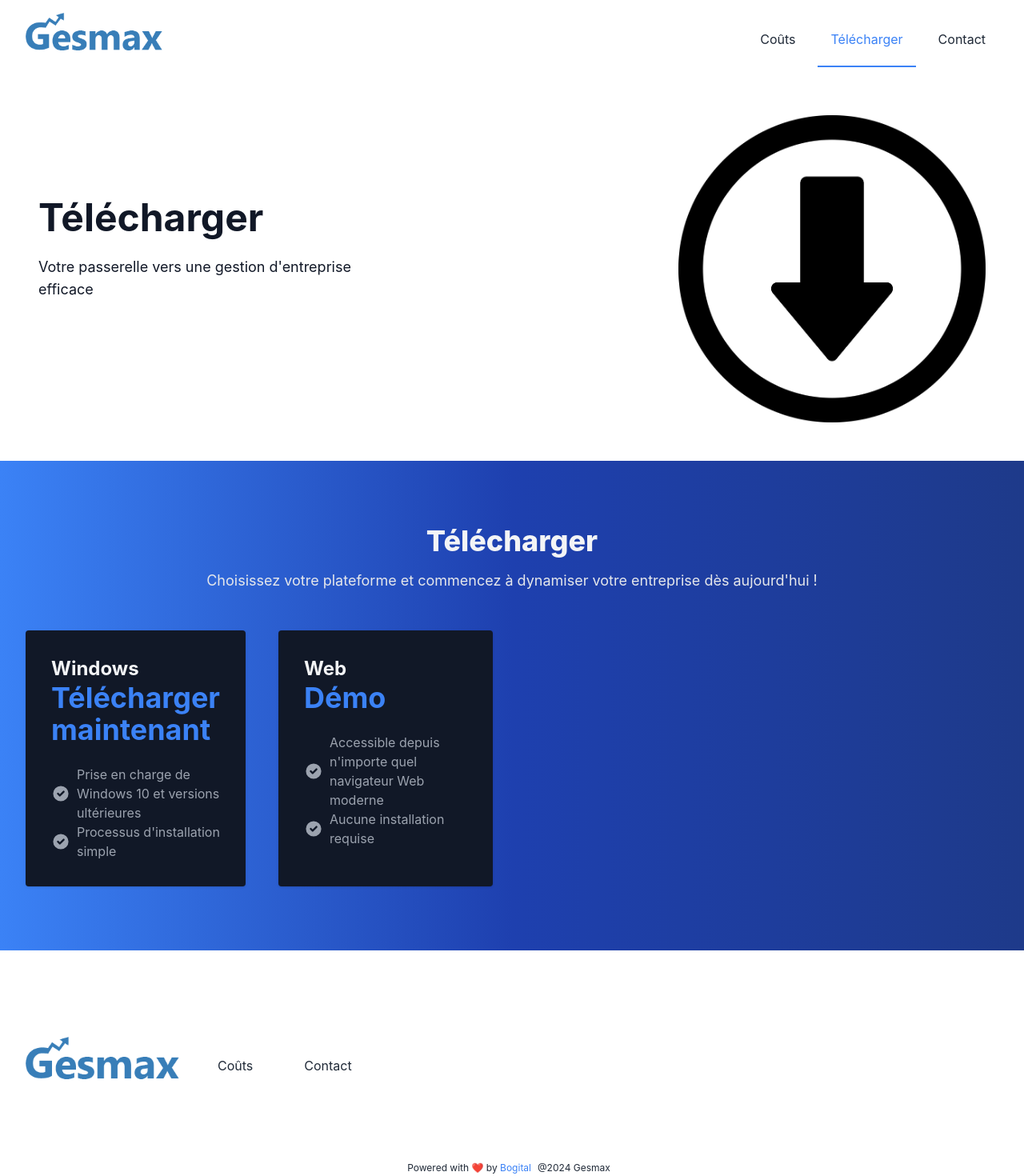
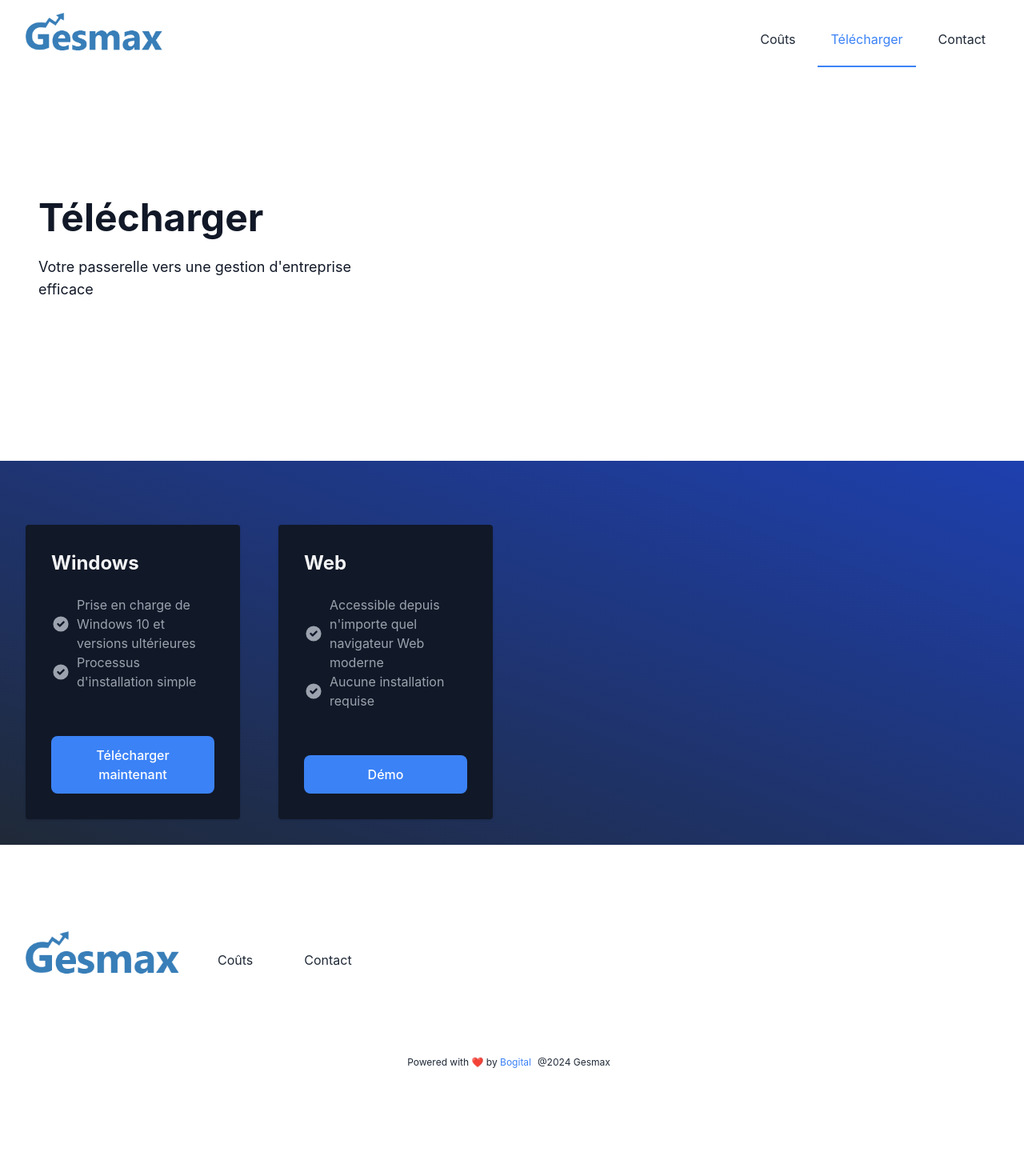
Before and after one commit to kamicodaxe/gesmax.web, a Next.js app: page /download in a window 1280 px wide. Shown: the top 1470 px of the page at 80% size. After the commit the page ends 1352 px from the top, so only its background shows below. Built offline with nearby package versions, Linux system fonts and the light colour scheme; no server answers.

Commit message:
Update Download UI

```diff
--- a/components/ui/download/download-component.tsx
+++ b/components/ui/download/download-component.tsx
@@ -1,6 +1,5 @@
 import type { NextPage } from 'next'
 import Link from 'next/link'
-import { TitleSubTitle } from '../title-subtitle';
 
 const SVGTickGray = () => (
 	<svg xmlns="http://www.w3.org/2000/svg" viewBox="0 0 20 20" fill="currentColor" className="flex-shrink-0 w-6 h-6">
@@ -14,20 +13,15 @@ interface Props {
 
 const DownloadComponent: NextPage<Props> = ({ locale }) => {
 	const s = strings[(locale || '').toLowerCase().includes('fr') ? 'fr' : 'en'];
-
 	return (
-		<section className="py-20 bg-gradient-to-r from-primary via-blue-800 to-blue-900 text-gray-100">
+		<section className="py-8 bg-gradient-to-bl from-blue-800 to-gray-800 text-gray-100">
 			<div className="container max-w-7xl px-4 mx-auto">
-				<TitleSubTitle title={s.download} subtitle={s.downloadText} />
 				<div className="mt-12 grid grid-cols-1 md:grid-cols-2 lg:grid-cols-4 gap-4">
 					{s.downloadLinks.map((link, index) => (
-						<div className="flex w-full mb-8 sm:px-4 md:w-full lg:mb-0" key={index}>
+						<div className="flex flex-col space-y-4 w-full mb-8 sm:px-4 md:w-full lg:mb-0" key={index}>
 							<div className="flex flex-col p-6 space-y-6 rounded shadow sm:p-8 bg-gray-900">
 								<div className="space-y-2">
 									<h4 className="text-2xl font-bold">{link.title}</h4>
-									<Link href={link.url}>
-										<a className="text-4xl font-bold text-primary">{link?.actionButton || s.downloadButton}</a>
-									</Link>
 								</div>
 								<ul className="flex-1 mb-6 text-gray-400">
 									{link.features.map((feature, index) => (
@@ -37,6 +31,11 @@ const DownloadComponent: NextPage<Props> = ({ locale }) => {
 										</li>
 									))}
 								</ul>
+								<div>
+									<Link href={link.url}>
+										<a className="button-primary">{link?.actionButton || s.downloadButton}</a>
+									</Link>
+								</div>
 							</div>
 						</div>
 					))}
--- a/pages/download.tsx
+++ b/pages/download.tsx
@@ -16,7 +16,7 @@ const Download: NextPage<Props> = ({ data }) => {
 
 	return (
 		<Layout locale={locale as string} title={strings.title} desc={strings.desc}>
-			<Header locale={locale as string} title={strings.headerTitle} subtitle={strings.headerSubtitle} active='download' image={{ src: "/images/download.png", alt: "" }} />
+			<Header locale={locale as string} title={strings.headerTitle} subtitle={strings.headerSubtitle} active='download' />
 			<DownloadComponent locale={locale} />
 		</Layout>
 	)
```
